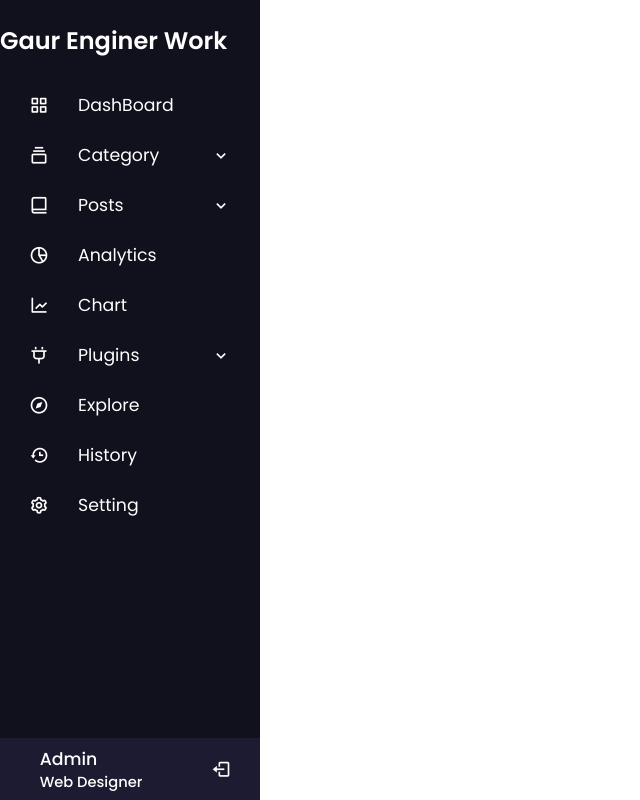
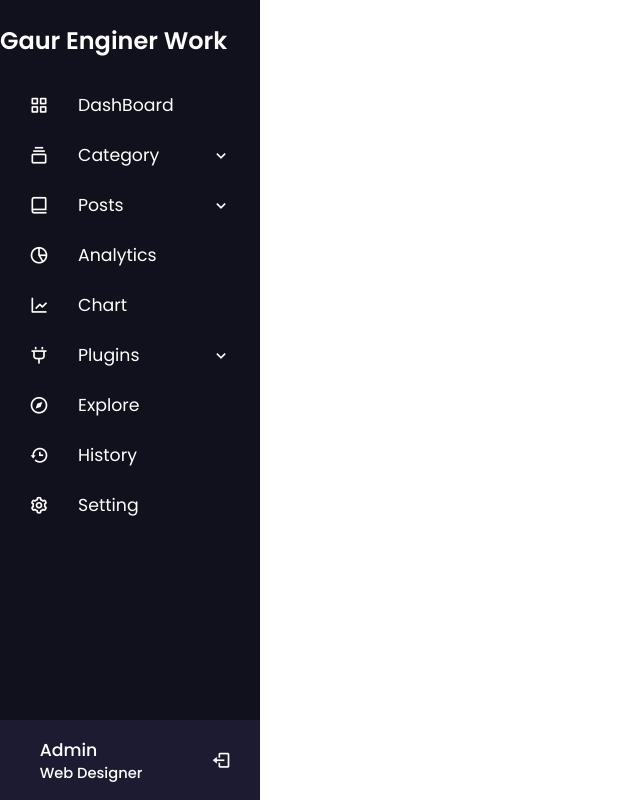
Before and after one commit to GAURAVBISHT9673/Angular_Learning, an Angular app in the folder BillManageSystem/: page / in a window 1280 px wide. Shown: the whole page, without its empty margins (0-640 px from the left). Built offline with nearby package versions, Linux system fonts and the light colour scheme.

Commit message:
17-oct-2025

```diff
--- a/BillManageSystem/src/app/left-side-nav-bar/left-side-nav-bar.component.scss
+++ b/BillManageSystem/src/app/left-side-nav-bar/left-side-nav-bar.component.scss
@@ -143,6 +143,7 @@
 }
 
 .sidebar .profile-details{
+    height: 10%;
     position: fixed;
     bottom: 0;
     width: 260px;
@@ -150,7 +151,7 @@
     align-items: center;
     justify-content: space-between;
     background: #1d1b31;
-    padding: 6px 0;
+    padding: 4px 0;
     // transition: all 0.4s ease;
 }
 
--- a/BillManageSystem/src/styles.scss
+++ b/BillManageSystem/src/styles.scss
@@ -1,6 +1,7 @@
 /* You can add global styles to this file, and also import other style files */
 
 @import url("https://fonts.googleapis.com/css2?family=Poppins:wght@300;400;500;600;700&display=swap");
+
 * {
   margin: 0;
   padding: 0;
@@ -8,9 +9,9 @@
   font-family: "Poppins", sans-serif;
 }
 
-// ::-webkit-scrollbar {
-//   width: 8px;
-// }
+::-webkit-scrollbar {
+  width: 8px;
+}
 
 /* Track */
 // ::-webkit-scrollbar-track {
@@ -23,6 +24,12 @@
 // }
 
 /* Handle on hover */
-// ::-webkit-scrollbar-thumb:hover {
-//   background: #555;
-// }
+::-webkit-scrollbar-thumb:hover {
+  background: #555;
+}
+
+/* Style the Draggable Handle */
+::-webkit-scrollbar-thumb {
+  background: #888;
+  border-radius: 5px;
+}
```
